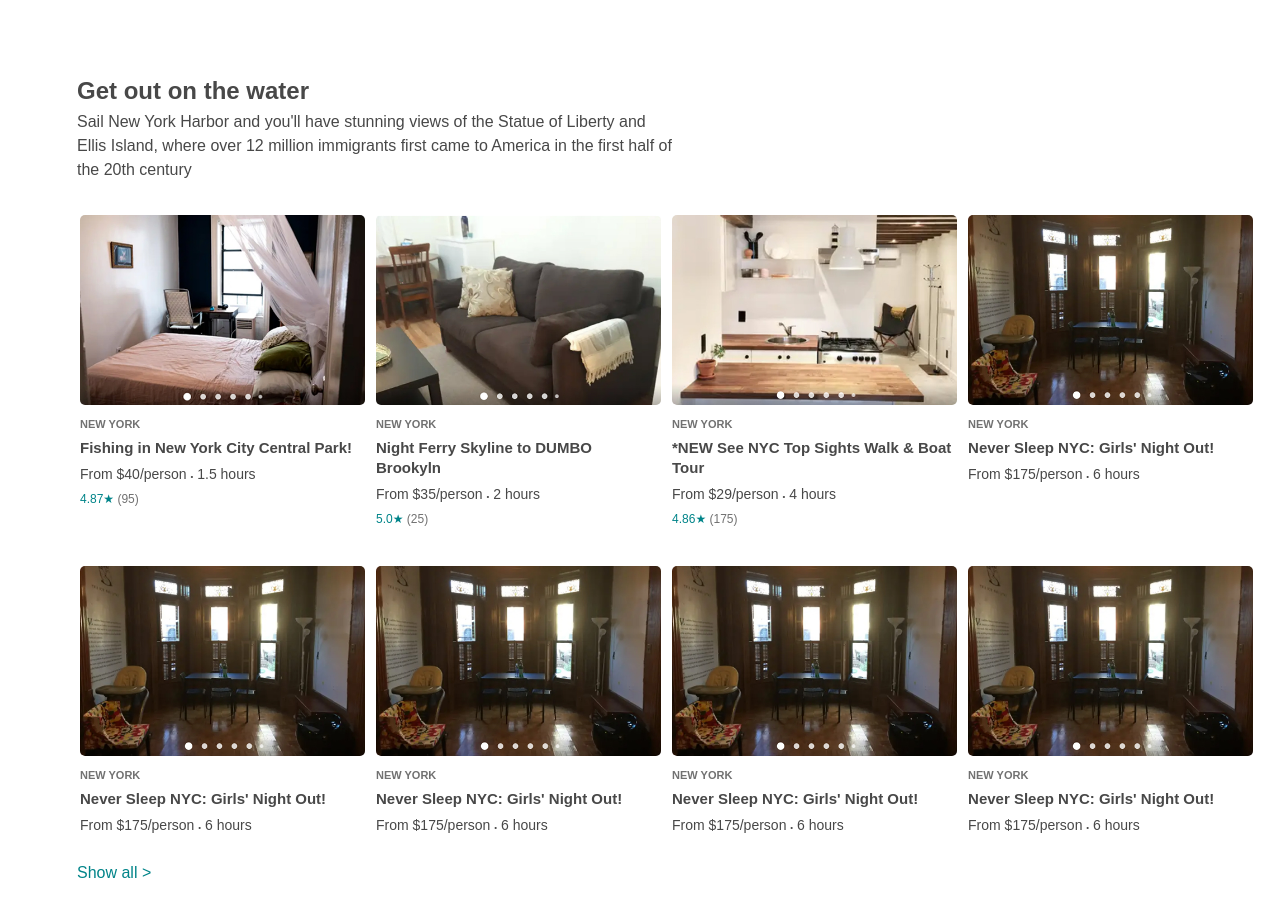
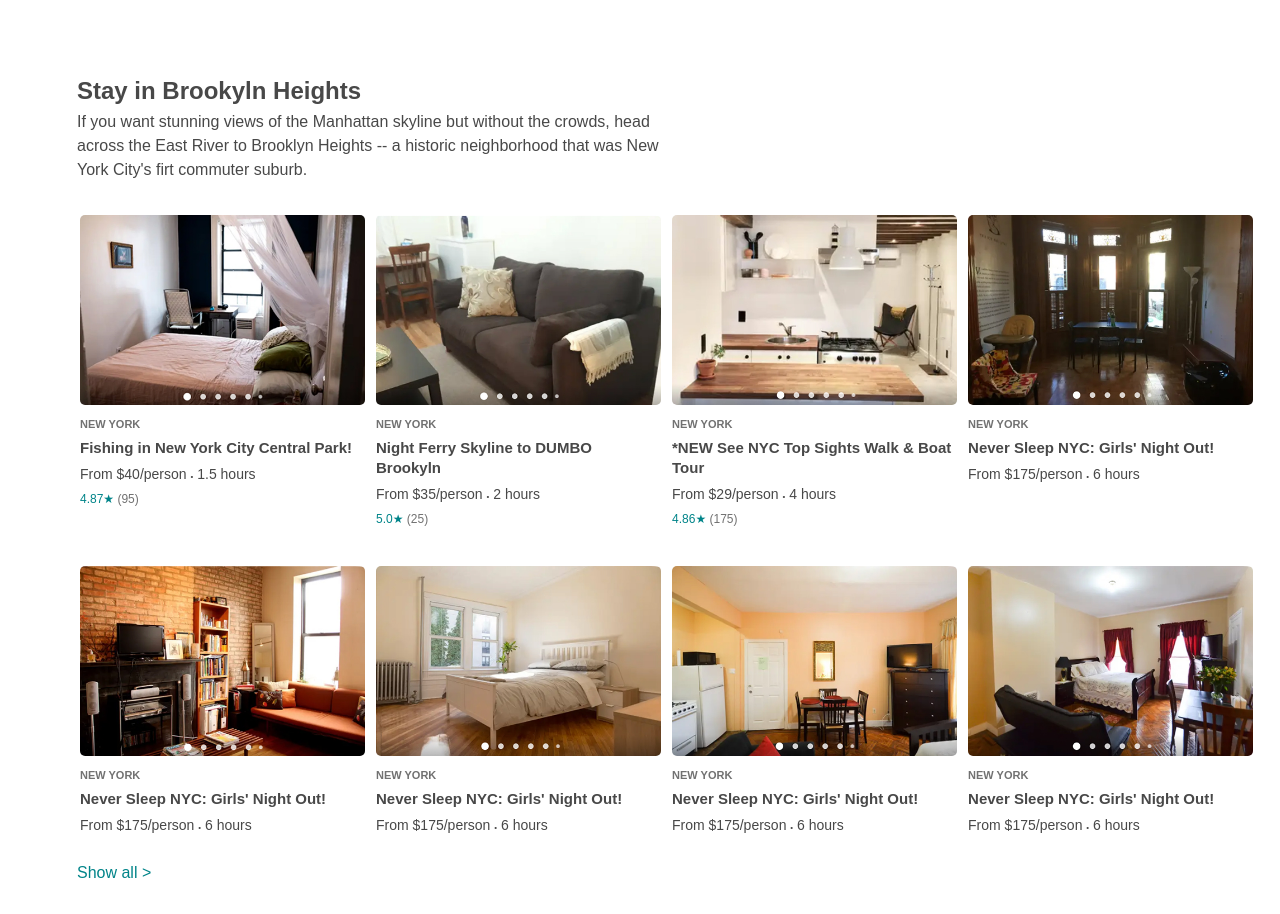
Before and after one commit to donnywarren/CREATE-AIRBNB-COPY, a plain HTML site: page index.html in a window 1280 px wide. Shown: the part 2642-3556 px from the top of the page. Drawn offline with Linux system fonts and the light colour scheme.

Commit message:
rental photos

```diff
--- a/index.html
+++ b/index.html
@@ -374,9 +374,9 @@
 
                   <div class="row-description">
 
-                    <h2>Get out on the water</h2>
+                    <h2>Stay in Brookyln Heights</h2>
 
-                    <p><span class="nextlarger";>Sail New York Harbor and you'll have stunning views of the Statue of Liberty and Ellis Island, where over 12 million immigrants first came to America in the first half of the 20th century</span></p>
+                    <p><span class="nextlarger";>If you want stunning views of the Manhattan skyline but without the crowds, head across the East River to Brooklyn Heights -- a historic neighborhood that was New York City's firt commuter suburb.</span></p>
 
                   </div>
 
@@ -450,7 +450,7 @@
                 <div class="rentitem">
 
                   <div class="photo">
-                    <img src="assets/heights4.jpg" alt="pasta press" width="285px" height="auto" style="border-radius: 5px">
+                    <img src="assets/heights5.jpg" alt="pasta press" width="285px" height="auto" style="border-radius: 5px">
                     <div class="description">
                       <p class="line1"><span style="
                       font-weight: 700">NEW YORK</span></P>
@@ -468,7 +468,7 @@
                <div class="rentitem">
 
                  <div class="photo">
-                   <img src="assets/heights4.jpg" alt="pasta press" width="285px" height="auto" style="border-radius: 5px">
+                   <img src="assets/heights6.jpg" alt="pasta press" width="285px" height="auto" style="border-radius: 5px">
                    <div class="description">
                      <p class="line1"><span style="
                      font-weight: 700">NEW YORK</span></P>
@@ -486,7 +486,7 @@
               <div class="rentitem">
 
                 <div class="photo">
-                  <img src="assets/heights4.jpg" alt="pasta press" width="285px" height="auto" style="border-radius: 5px">
+                  <img src="assets/heights7.jpg" alt="pasta press" width="285px" height="auto" style="border-radius: 5px">
                   <div class="description">
                     <p class="line1"><span style="
                     font-weight: 700">NEW YORK</span></P>
@@ -504,7 +504,7 @@
               <div class="rentitem">
 
                 <div class="photo">
-                  <img src="assets/heights4.jpg" alt="pasta press" width="285px" height="auto" style="border-radius: 5px">
+                  <img src="assets/heights8.jpg" alt="pasta press" width="285px" height="auto" style="border-radius: 5px">
                   <div class="description">
                     <p class="line1"><span style="
                     font-weight: 700">NEW YORK</span></P>
```
Also changed, not shown: assets/Heights5.jpg (added), assets/Heights6.jpg (added), assets/Heights7.jpg (added), assets/Heights8.jpg (added).
